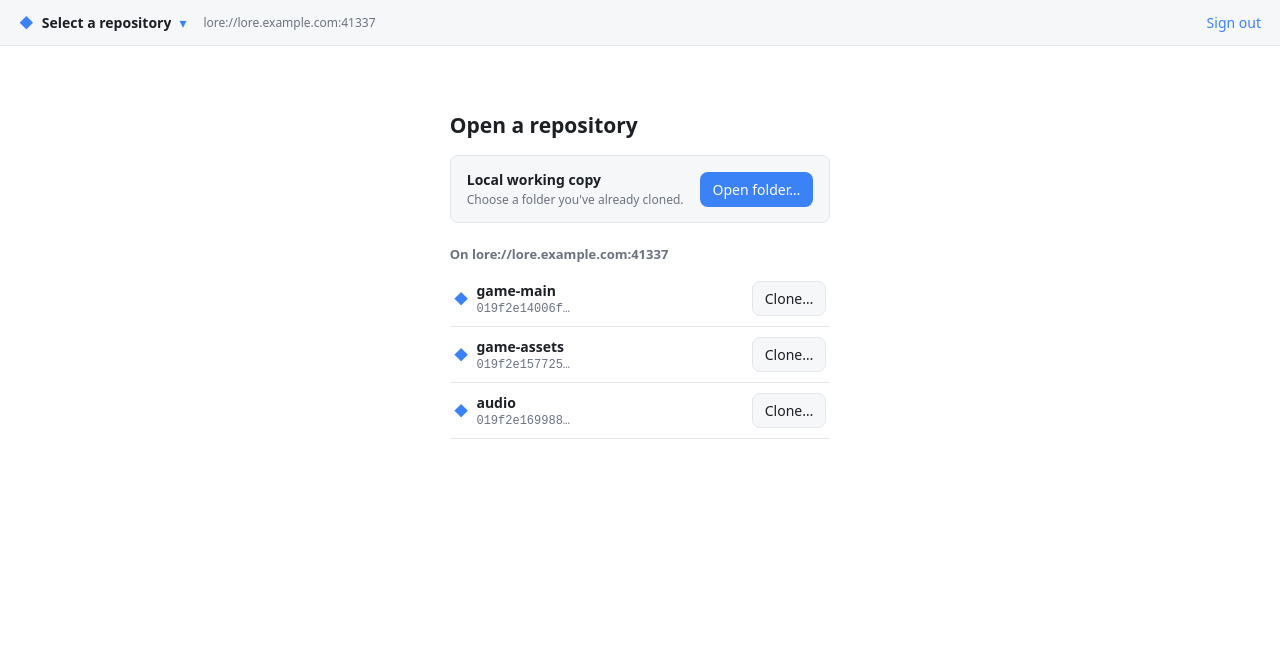
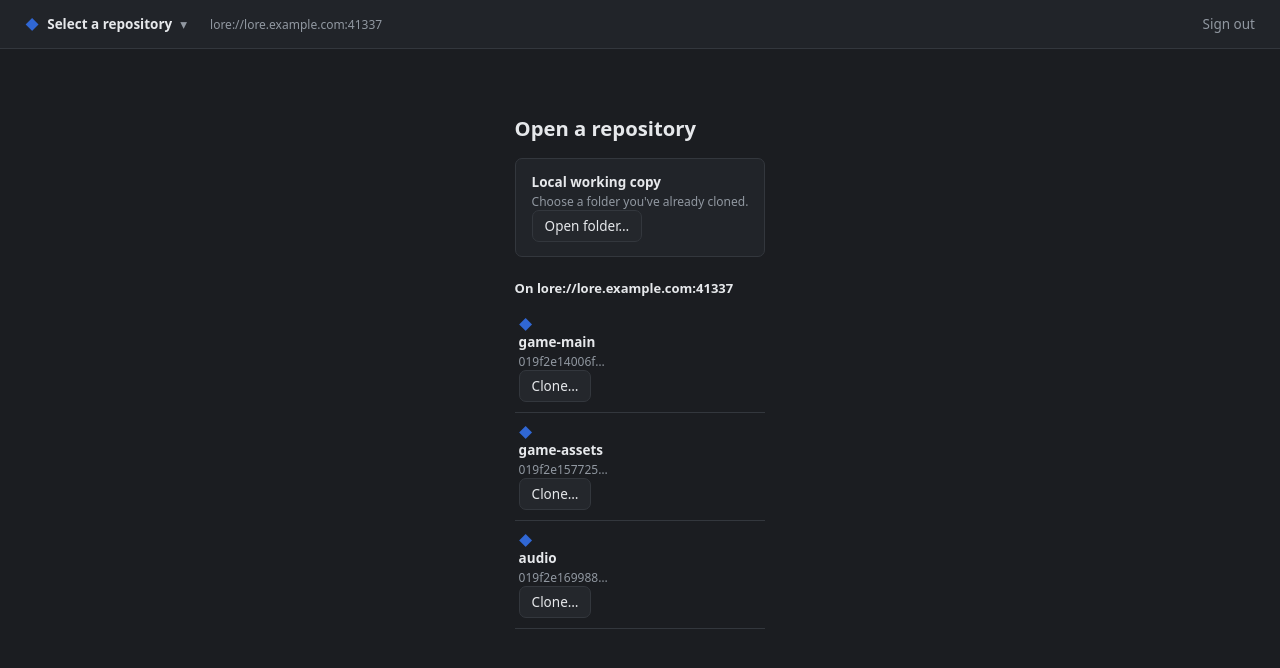
Before and after one commit to KiraFR/lore-desktop, a Svelte app: page / in a window 1280 px wide. Both pictures are taken after a click on the button "Sign in". Shown: the top 668 px of the page. Built offline with nearby package versions, Linux system fonts and the light colour scheme.

Commit message:
feat(ui): themeable dark design-system tokens

```diff
--- a/src/app.css
+++ b/src/app.css
@@ -1,26 +1,52 @@
 :root {
-  --bg: #ffffff; --bg-elev: #f6f7f9; --border: #e3e6ea;
-  --text: #1c1f23; --muted: #6b7280; --accent: #3b82f6; --accent-text: #ffffff;
-  --danger: #dc2626; --add: #16a34a; --modify: #d97706; --delete: #dc2626;
-  --radius: 8px; --font: system-ui, -apple-system, "Segoe UI", sans-serif; --mono: ui-monospace, "Cascadia Code", monospace;
+  --bg: #1b1d21;
+  --bg-elev: #212429;
+  --panel: #24272c;
+  --panel-hover: #2a2e34;
+  --border: #33373d;
+  --border-strong: #3d424a;
+  --text: #e6e8eb;
+  --text-muted: #9198a1;
+  --text-dim: #767c85;
+  --accent: #3067d4;
+  --accent-hover: #3a72e0;
+  --accent-soft: #14304d;
+  --accent-ring: rgba(48, 103, 212, 0.35);
+  --on-accent: #ffffff;
+  --added: #3fb950;
+  --modified: #d29922;
+  --deleted: #f85149;
+  --warn-bg: #3d2f0f;
+  --warn-text: #e3b341;
+  --radius: 7px;
+  --radius-lg: 10px;
+  --font-sans: system-ui, -apple-system, "Segoe UI", sans-serif;
+  --font-mono: ui-monospace, "Cascadia Code", monospace;
 }
-@media (prefers-color-scheme: dark) {
-  :root {
-    --bg: #16181d; --bg-elev: #1e2127; --border: #2b2f36;
-    --text: #e6e8eb; --muted: #9aa2ad; --accent: #4f8ef7;
-  }
-}
+
+/* Add a theme later by overriding only the tokens it changes, e.g.
+   :root[data-theme="light"] { --bg: #ffffff; --text: #1c1f23; ... }
+   and setting document.documentElement.dataset.theme from saved config.
+   No component changes needed — components read tokens only. */
+
 * { box-sizing: border-box; }
 html, body { margin: 0; height: 100%; }
-body { font-family: var(--font); color: var(--text); background: var(--bg); font-size: 14px; }
-button { font: inherit; cursor: pointer; border-radius: var(--radius); border: 1px solid var(--border); padding: 7px 12px; background: var(--bg-elev); color: var(--text); transition: filter .12s; }
-button:hover:not(:disabled) { filter: brightness(1.05); }
+body { font-family: var(--font-sans); color: var(--text); background: var(--bg); font-size: 13.5px; }
+
+button { font: inherit; cursor: pointer; border-radius: var(--radius); border: 1px solid var(--border); padding: 6px 12px; background: var(--panel); color: var(--text); transition: background .12s, border-color .12s; }
+button:hover:not(:disabled) { background: var(--panel-hover); border-color: var(--border-strong); }
 button:disabled { opacity: .5; cursor: default; }
-button.primary { background: var(--accent); color: var(--accent-text); border-color: transparent; }
-button.ghost { background: transparent; border-color: transparent; color: var(--accent); padding: 4px 6px; }
-input, textarea { font: inherit; width: 100%; padding: 9px 10px; border-radius: var(--radius); border: 1px solid var(--border); background: var(--bg); color: var(--text); }
-input:focus, textarea:focus { outline: 2px solid var(--accent); outline-offset: -1px; }
-.muted { color: var(--muted); }
-.error { color: var(--danger); }
-.row { display: flex; align-items: center; gap: 8px; }
+button.accent { background: var(--accent); color: var(--on-accent); border-color: transparent; }
+button.accent:hover:not(:disabled) { background: var(--accent-hover); }
+button.ghost { background: transparent; border-color: transparent; color: var(--text-muted); }
+button.ghost:hover:not(:disabled) { background: var(--panel); color: var(--text); }
+
+input, textarea { font: inherit; width: 100%; padding: 8px 10px; border-radius: var(--radius); border: 1px solid var(--border-strong); background: var(--panel); color: var(--text); }
+input::placeholder, textarea::placeholder { color: var(--text-dim); }
+input:focus, textarea:focus { outline: none; border-color: var(--accent); box-shadow: 0 0 0 3px var(--accent-ring); }
+
+a { color: var(--accent); text-decoration: none; }
+.muted { color: var(--text-muted); }
+.dim { color: var(--text-dim); }
+.error { color: var(--deleted); }
 .spacer { flex: 1; }
```
